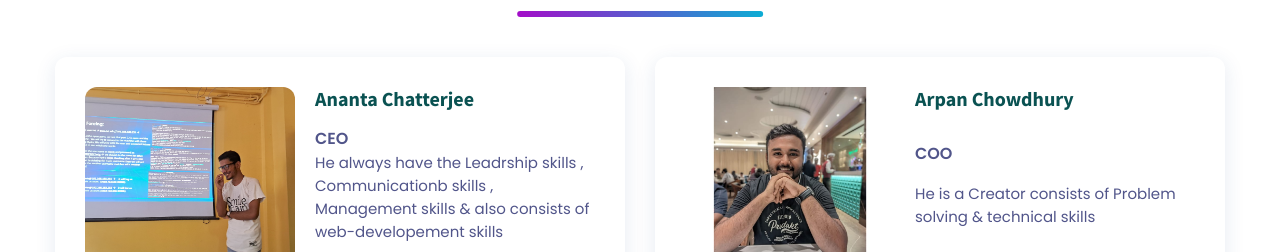
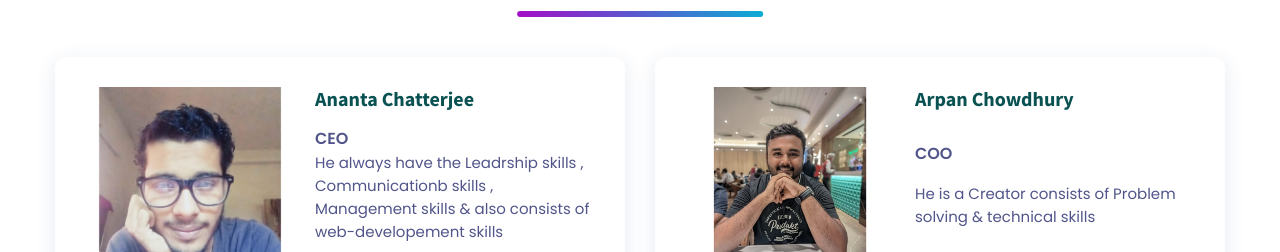
Before and after one commit to apu52/Perficiant-Technology, a plain HTML site: page index.html in a window 1280 px wide. Shown: the part 3091-3343 px from the top of the page. Drawn offline with nearby package versions, Linux system fonts and the light colour scheme.

Commit message:
Update index.html

```diff
--- a/index.html
+++ b/index.html
@@ -380,7 +380,7 @@
 
                 <figure class="banner">
                   <a href="#">
-                    <img src="Images\Presentation Pic.jpeg" width="750" height="350" loading="lazy"
+                    <img src="Images\Ananta New.jpeg" width="750" height="350" loading="lazy"
                       alt="" class="img-cover">
                   </a>
                 </figure>
```
